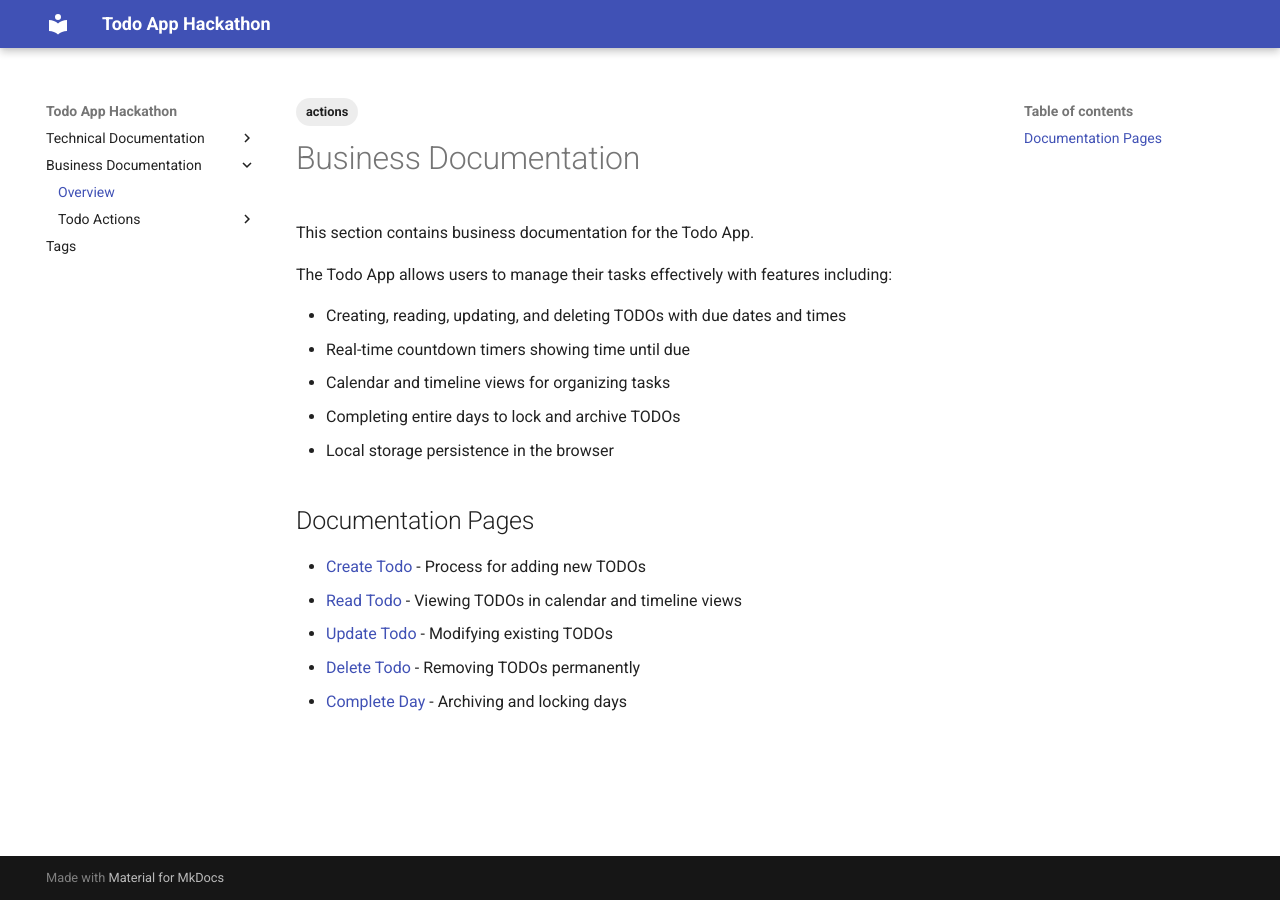
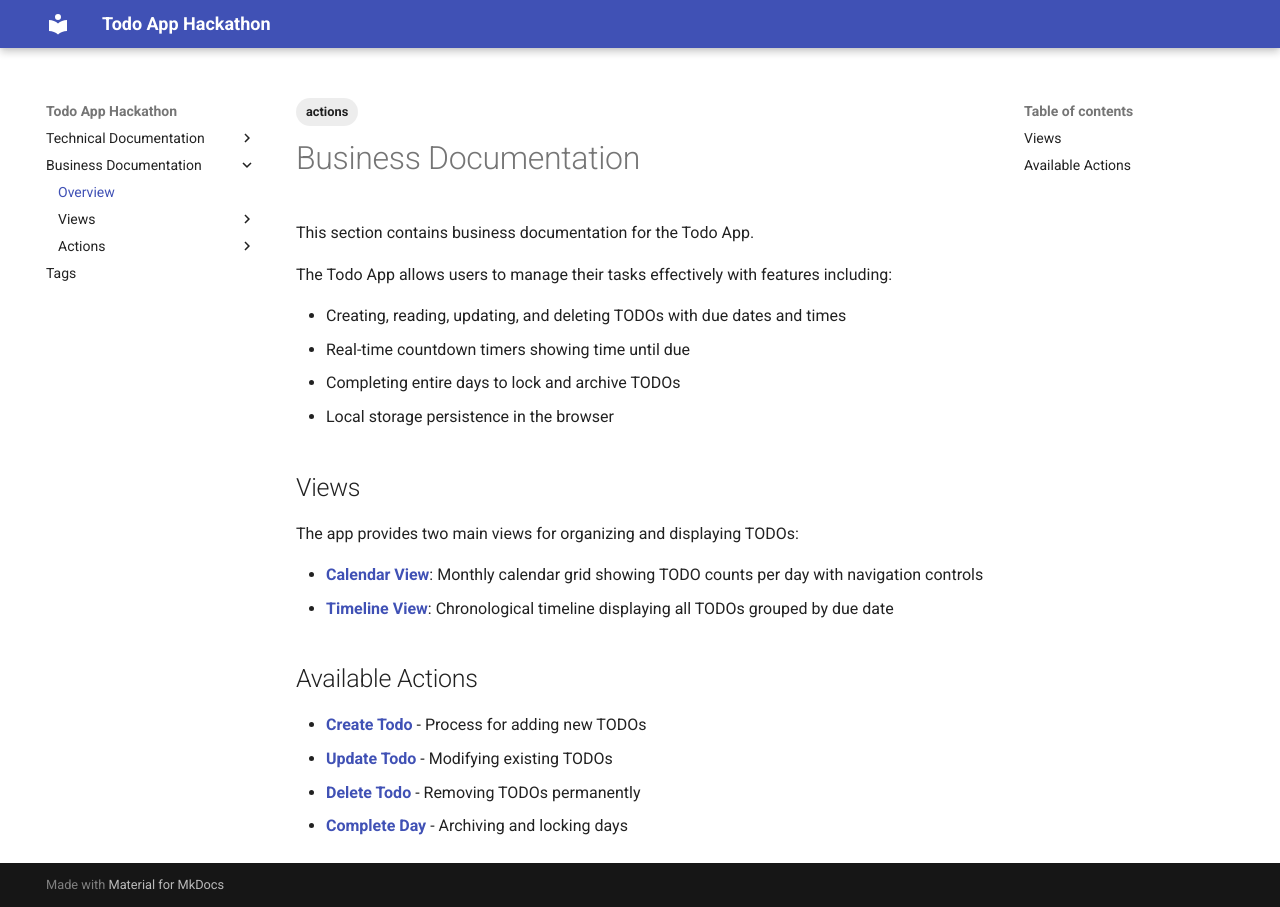
Before and after one commit to rorkainos/AIHackathon, an MkDocs documentation site: the page built from docs/docs/business/index.md, in a window 1280 px wide. Built offline with MkDocs 1.6.1 and Material for MkDocs 9.7.7, drawn with Linux system fonts in a browser that asks for light colours.

Commit message:
improved business docs

```diff
--- a/docs/docs/business/index.md
+++ b/docs/docs/business/index.md
@@ -10,14 +10,19 @@ The Todo App allows users to manage their tasks effectively with features includ
 
 - Creating, reading, updating, and deleting TODOs with due dates and times
 - Real-time countdown timers showing time until due
-- Calendar and timeline views for organizing tasks
 - Completing entire days to lock and archive TODOs
 - Local storage persistence in the browser
 
-## Documentation Pages
+## Views
 
-- [Create Todo](create-todo.md) - Process for adding new TODOs
-- [Read Todo](read-todo.md) - Viewing TODOs in calendar and timeline views
-- [Update Todo](update-todo.md) - Modifying existing TODOs
-- [Delete Todo](delete-todo.md) - Removing TODOs permanently
-- [Complete Day](complete-day.md) - Archiving and locking days
+The app provides two main views for organizing and displaying TODOs:
+
+- **[Calendar View](views/calendar.md)**: Monthly calendar grid showing TODO counts per day with navigation controls
+- **[Timeline View](views/timeline.md)**: Chronological timeline displaying all TODOs grouped by due date
+
+## Available Actions
+
+- **[Create Todo](actions/create-todo.md)** - Process for adding new TODOs
+- **[Update Todo](actions/update-todo.md)** - Modifying existing TODOs
+- **[Delete Todo](actions/delete-todo.md)** - Removing TODOs permanently
+- **[Complete Day](actions/complete-day.md)** - Archiving and locking days
--- a/docs/mkdocs.yml
+++ b/docs/mkdocs.yml
@@ -8,10 +8,12 @@ nav:
       - Overview: technical/index.md
   - Business Documentation:
       - Overview: business/index.md
-      - Todo Actions:
-          - Create Todo: business/create-todo.md
-          - Read Todo: business/read-todo.md
-          - Update Todo: business/update-todo.md
-          - Delete Todo: business/delete-todo.md
-          - Complete Day: business/complete-day.md
+      - Views:
+          - Calendar View: business/views/calendar.md
+          - Timeline View: business/views/timeline.md
+      - Actions:
+          - Create Todo: business/actions/create-todo.md
+          - Update Todo: business/actions/update-todo.md
+          - Delete Todo: business/actions/delete-todo.md
+          - Complete Day: business/actions/complete-day.md
   - Tags: tags.md
```
Also changed, not shown: docs/docs/business/actions/complete-day.md (added, +32 -0 lines), docs/docs/business/actions/create-todo.md (renamed from docs/docs/business/create-todo.md, +7 -1 lines), docs/docs/business/actions/delete-todo.md (renamed from docs/docs/business/delete-todo.md, +5 -3 lines), docs/docs/business/actions/update-todo.md (renamed from docs/docs/business/update-todo.md, +6 -6 lines), docs/docs/business/complete-day.md (deleted, +0 -30 lines), docs/docs/business/read-todo.md (deleted, +0 -31 lines), docs/docs/business/views/calendar.md (added, +31 -0 lines), docs/docs/business/views/timeline.md (added, +54 -0 lines).
